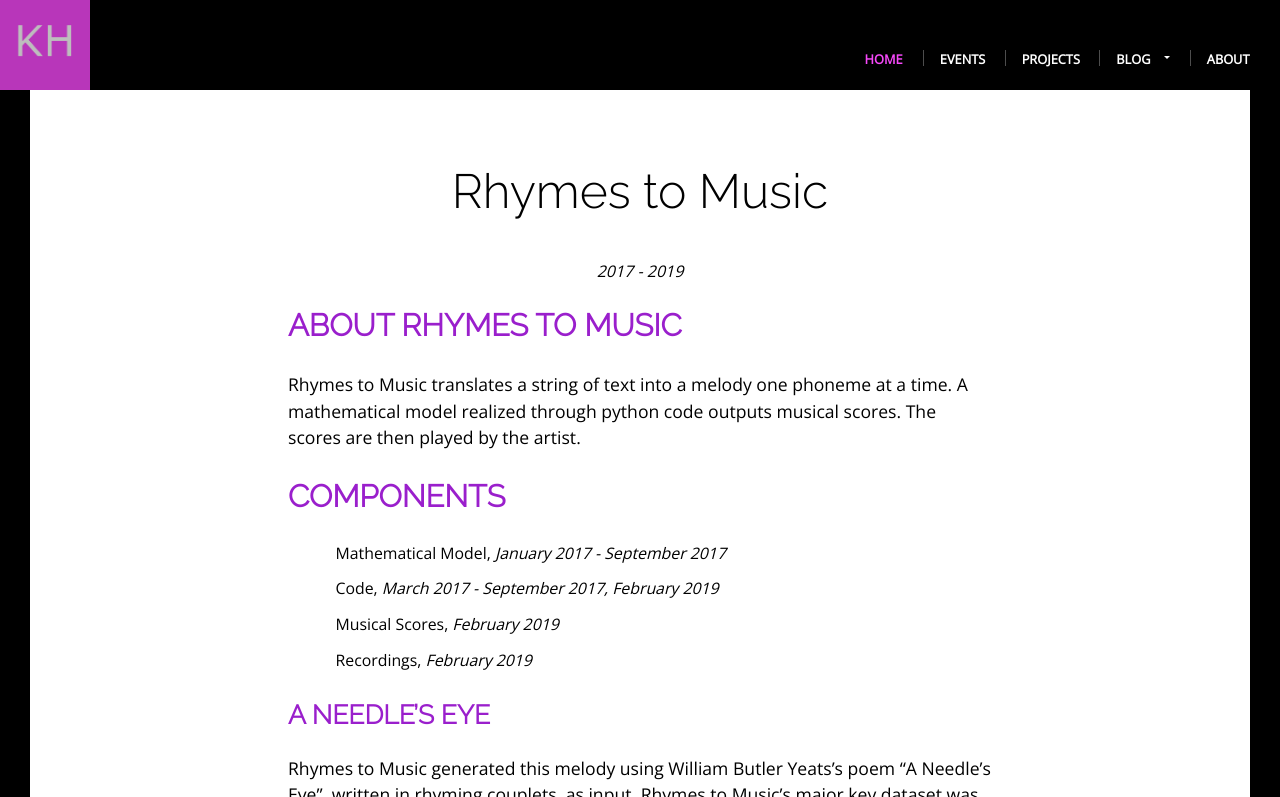
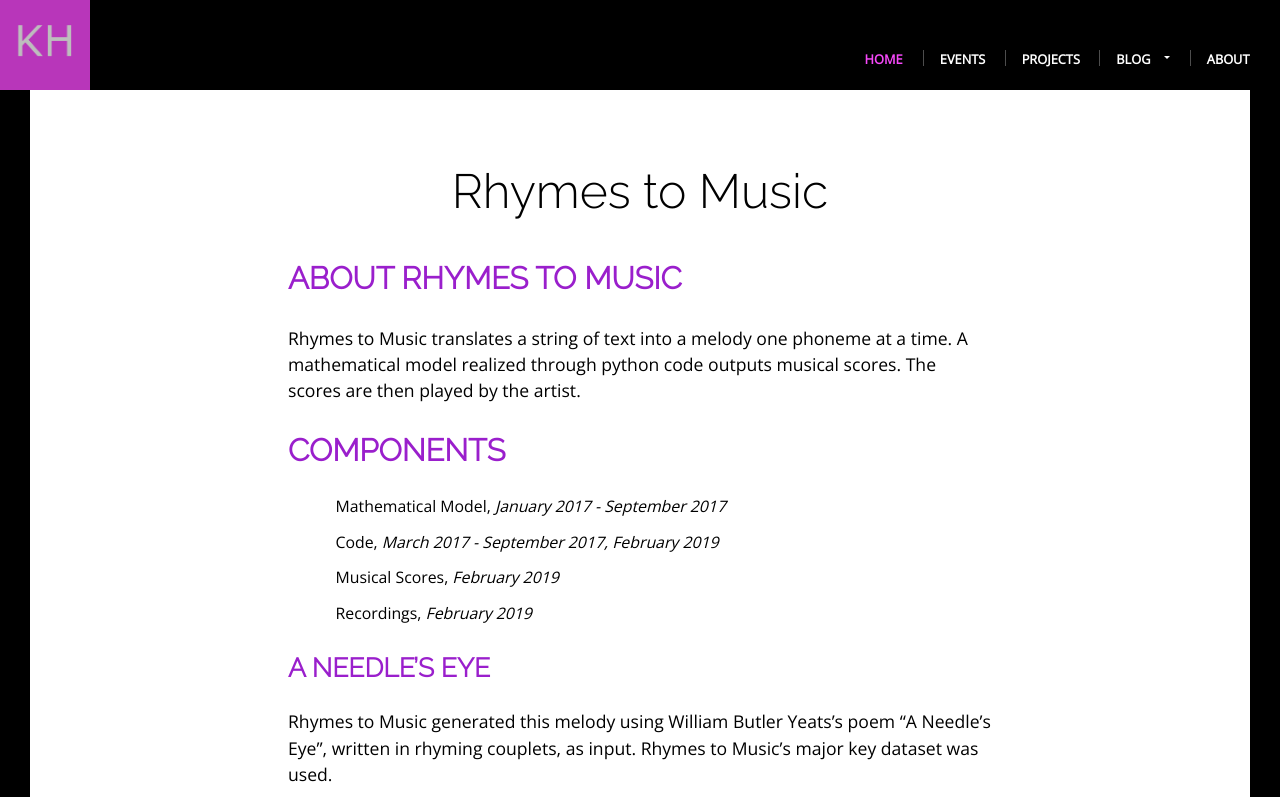
Before and after one commit to khoeger/khoeger.github.io, a Jekyll site: the page built from _projects_list/rhymes-to-music.markdown, in a window 1280 px wide and 900 px high, scrolled down 373 px, cut to the strip 0-797 px from the top of the window. Built offline with Jekyll 4.4.1, drawn with Linux system fonts in a browser that asks for light colours.

Commit message:
Begin reformatting project descriptions

```diff
--- a/_config.yml
+++ b/_config.yml
@@ -28,6 +28,7 @@
 twitter_username: kfhoeger
 github_username:  khoeger
 soundcloud_username: katarina-hoeger
+siteowner: Katarina Hoeger
 date_format: "%-d %B %Y"
 short_date_format: "%-d %B"
 time_format: "%I:%M %p"
--- a/_layouts/project.html
+++ b/_layouts/project.html
@@ -7,10 +7,24 @@
     {% endif %}
     <article class="page" itemscope itemtype="http://schema.org/BlogPosting">
       <header>
-        <h1 class="post-title" itemprop="name headline">{{ page.title }}</h1>
+        {% assign startYear = proj.start-date | date: "%Y"  %}
+        {% assign endYear = proj.end-date | date: "%Y"  %}
+
+        <h1 class="post-title" itemprop="name headline">
+          {%comment%}
+          {% if startYear == endYear %}
+            {{ page.title}},  {{startYear}}
+
+          {% else %}
+            {{ page.title }}, {{startYear}} - {{endYear}}
+
+          {% endif %}
+          {%endcomment%}
+          {{ page.title }}
+          </h1>
         <div class="post-byline">
             <time class="post-time">
-              <span>{{ page.start-date | date: "%Y " }} - {{ page.end-date | date: "%Y " }}</span>
+              <!--span>{{ page.start-date | date: "%Y " }} - {{ page.end-date | date: "%Y " }}</span-->
             </time>
           </div>
       </header>
```
